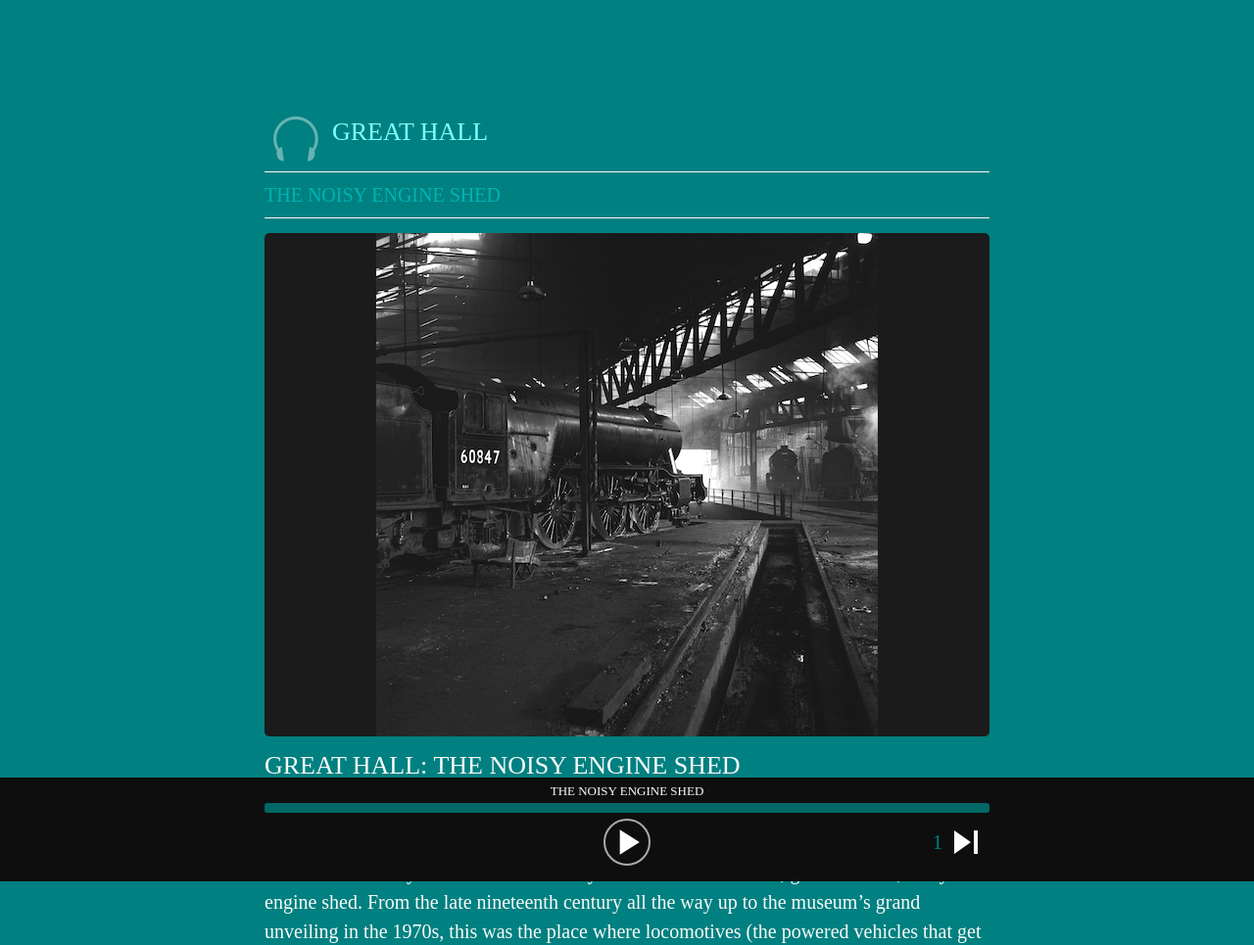
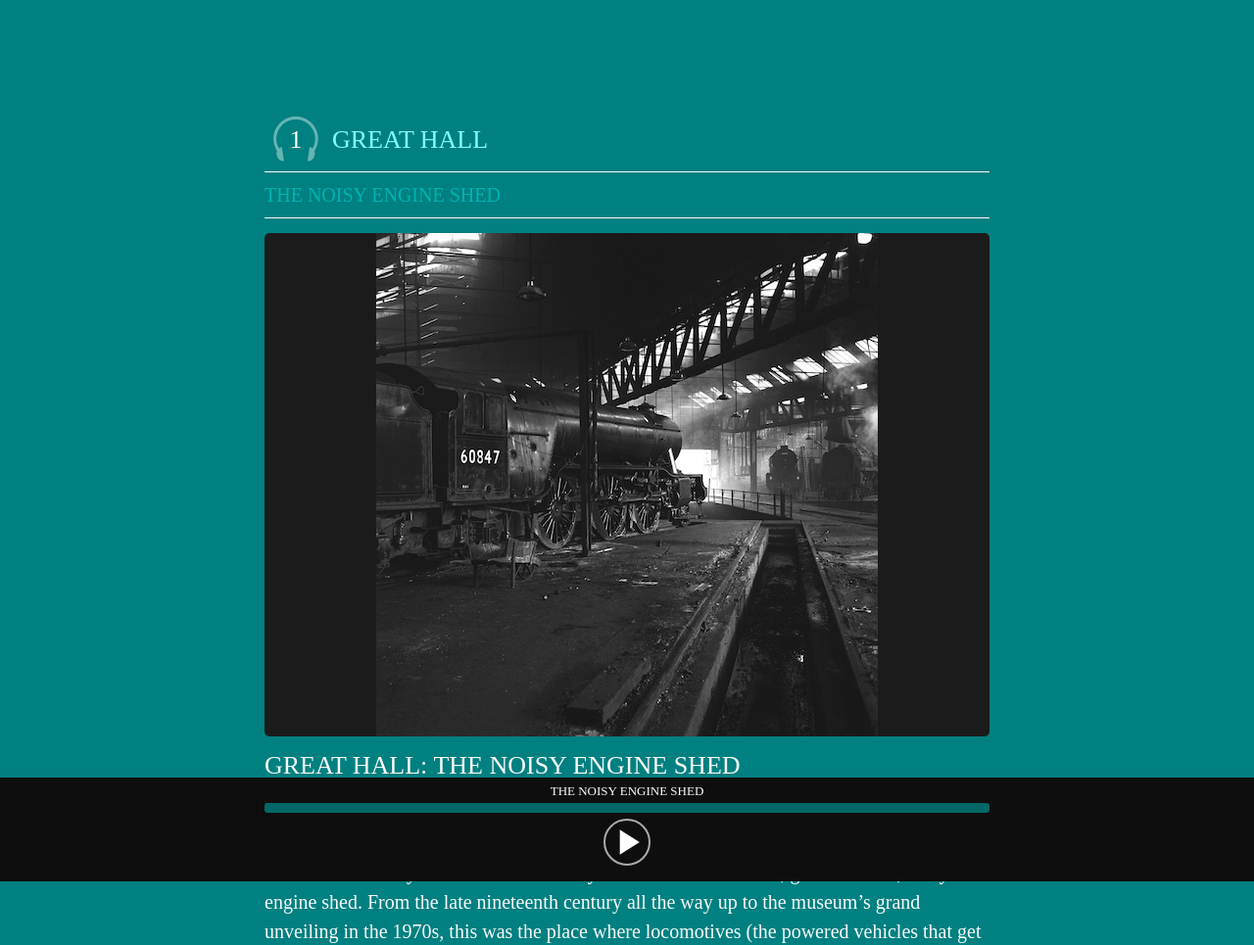
Before and after one commit to TheScienceMuseum/WebAudioPlayer, a Jekyll site: the page built from stops/NRM/engineShed.md, in a window 1280 px wide. Shown: the top 965 px of the page at 98% size. Built offline with Jekyll 4.4.1, drawn with Linux system fonts in a browser that asks for light colours; some web fonts are replaced.

Commit message:
v2.0.0.47

```diff
--- a/_config.yml
+++ b/_config.yml
@@ -26,4 +26,4 @@
 markdown: kramdown
 
 # Version settings (version number below is used for cache busting CSS and JS)
-version_number: 2.0.0.45
+version_number: 2.0.0.47
--- a/stops/NRM/engineShed.md
+++ b/stops/NRM/engineShed.md
@@ -1,11 +1,11 @@
 ---
 layout: episode
 permalink: /NRM/engineShed/
-type: #stop
+type: stop
 section_title: GREAT HALL
 title:  THE NOISY ENGINE SHED
-page_rank: #1
-stop_id: #1
+page_rank: 1
+stop_id: 1
 audio_file: /NRM/EngineShed.mp3
 hero_images:
  - path: engineShed.jpg
```
